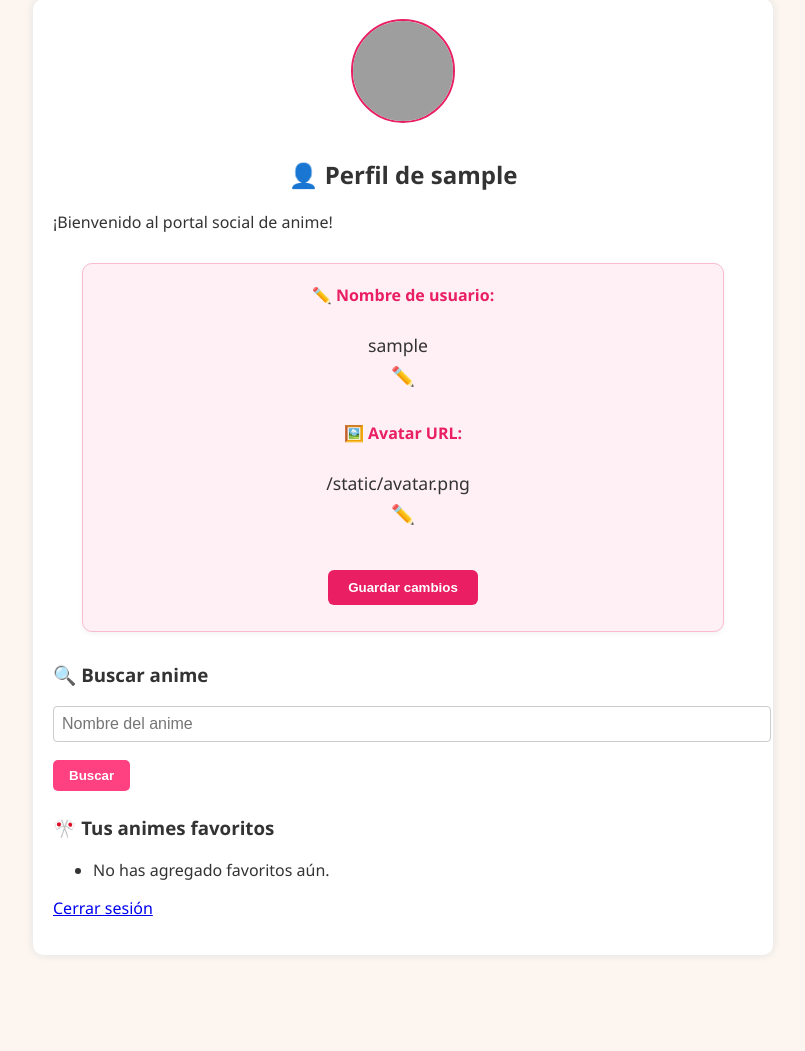
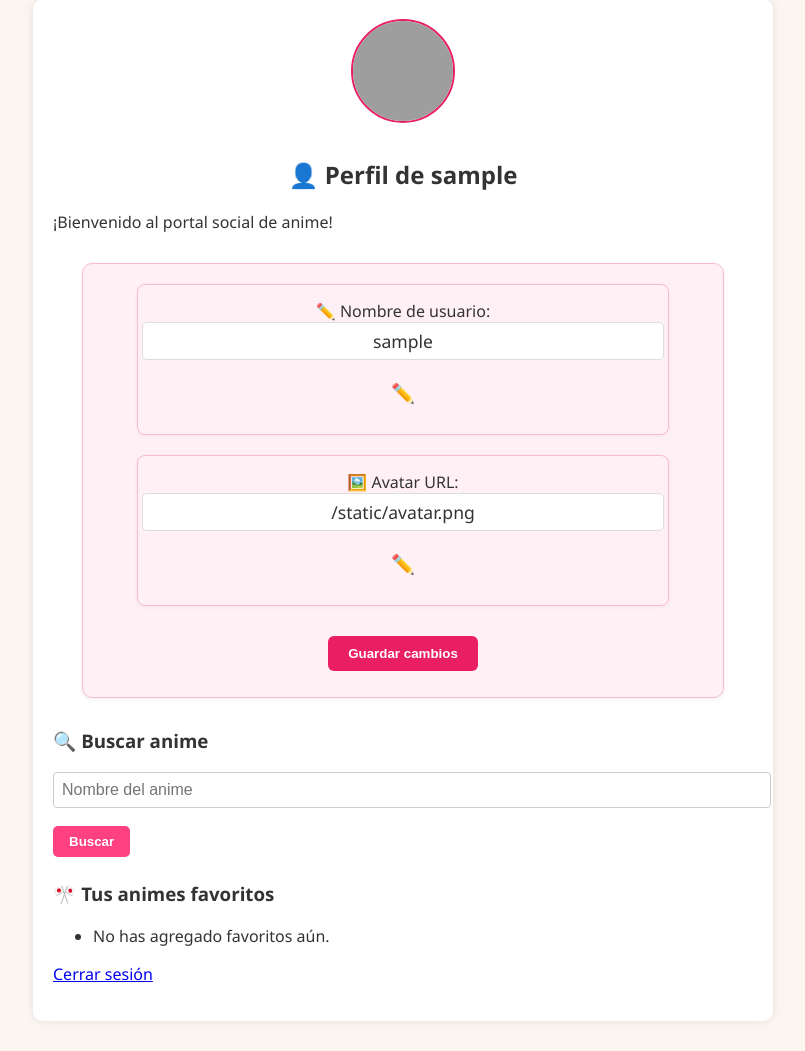
Before and after one commit to AdrianRochaC/anime, a Flask app: page /profile in a window 1280 px wide. Shown: the part 142-1193 px from the top of the page, without its empty margins (237-1042 px from the left). Before the commit the page ends 1098 px from the top, so only its background shows below. Run offline with Flask 3, Linux system fonts and the light colour scheme; the visitor is signed in with stand-in values (Sample User, id 1); data that the repository does not hold is empty; grey boxes are pictures that could not be loaded.

Commit message:
arreglo estilos para datos

```diff
--- a/app/static/style.css
+++ b/app/static/style.css
@@ -224,3 +224,52 @@ textarea, input {
 .profile-editor button[type="submit"]:hover {
     background-color: #d81b60;
 }
+
+/* 🧃 Tarjetas de campos editables */
+.field-card {
+    background-color: #fff0f6;
+    border: 1px solid #f8bbd0;
+    border-radius: 8px;
+    padding: 15px;
+    margin-bottom: 20px;
+    box-shadow: 0 1px 4px rgba(0,0,0,0.05);
+    max-width: 500px;
+    margin-left: auto;
+    margin-right: auto;
+}
+
+/* 🧾 Contenido dentro de cada tarjeta */
+.field-content {
+    display: flex;
+    flex-direction: column;
+    align-items: center;
+    word-break: break-word;
+}
+
+.field-content span {
+    font-size: 1.1em;
+    margin-bottom: 8px;
+    padding: 6px 10px;
+    background-color: #fff;
+    border: 1px solid #ddd;
+    border-radius: 5px;
+    width: 100%;
+    text-align: center;
+}
+
+.field-content input {
+    padding: 8px;
+    width: 100%;
+    border: 1px solid #ccc;
+    border-radius: 5px;
+    font-size: 1em;
+    margin-bottom: 8px;
+}
+
+.field-content button {
+    background: none;
+    border: none;
+    cursor: pointer;
+    font-size: 1.2em;
+    color: #e91e63;
+}
--- a/app/templates/profile.html
+++ b/app/templates/profile.html
@@ -22,25 +22,30 @@
         <p>¡Bienvenido al portal social de anime!</p>
         <div class="profile-editor">
             <form method="POST" action="{{ url_for('profile') }}">
-                <div class="editable-field">
-                    <label>✏️ Nombre de usuario:</label><br>
+                <div class="field-card">
+                    <label>✏️ Nombre de usuario:</label>
+                    <div class="field-content">
                         <span id="username-display">{{ user.username }}</span>
                         <input type="text" id="username-input" name="username" value="{{ user.username }}"
                             style="display:none;">
                         <button type="button" onclick="toggleEdit('username')">✏️</button>
                     </div>
+                </div>
 
-                <div class="editable-field">
-                    <label>🖼️ Avatar URL:</label><br>
+                <div class="field-card">
+                    <label>🖼️ Avatar URL:</label>
+                    <div class="field-content">
                         <span id="avatar-display">{{ user.avatar_url }}</span>
                         <input type="text" id="avatar-input" name="avatar_url" value="{{ user.avatar_url }}"
                             style="display:none;">
                         <button type="button" onclick="toggleEdit('avatar')">✏️</button>
                     </div>
+                </div>
 
-                <button type="submit">Guardar cambios</button>
+                <button type="submit" class="save-button">Guardar cambios</button>
             </form>
         </div>
+
 
 
         <!-- 🔍 Aquí va el bloque que me compartiste -->
```
Lines whose indentation alone changed are shown as unchanged.
